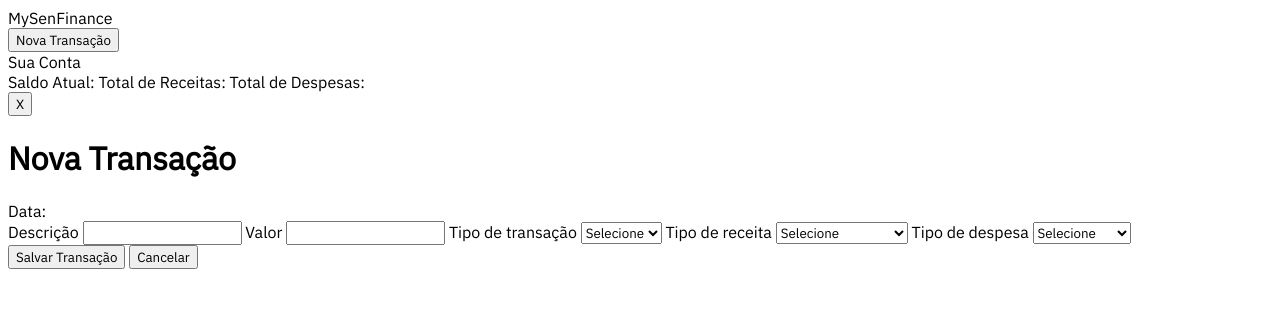
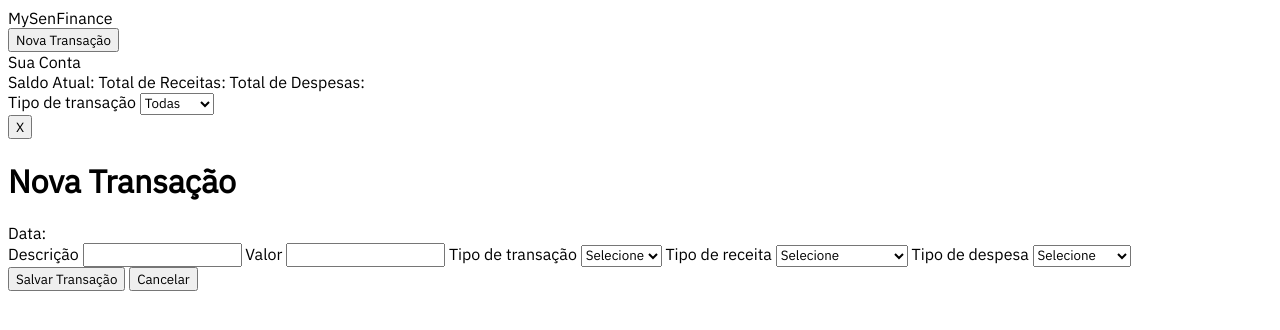
Before and after one commit to xgeovanedamasceno/frontend-javascript-crud, a website: page index.html in a window 1280 px wide. Drawn offline with Linux system fonts and the light colour scheme.

Commit message:
feat(filters): Add filter table

```diff
--- a/index.html
+++ b/index.html
@@ -32,6 +32,17 @@
         </div>
       </div>
 
+      <div id="filter-table">
+        <span id="filters">
+          <label for="type-filter">Tipo de transação</label>
+          <select name="type-filter" id="transaction-filter">
+            <option selected value="all">Todas</option>
+            <option value="income">Receita</option>
+            <option value="expense">Despesa</option>
+          </select>
+        </span>
+        <span id="selected-category-filter"></span>
+      </div>
 
     </div>
 
```
